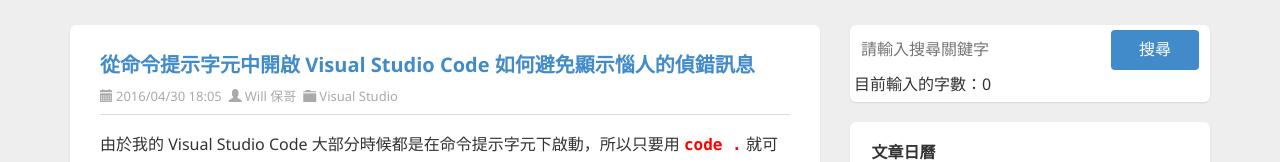
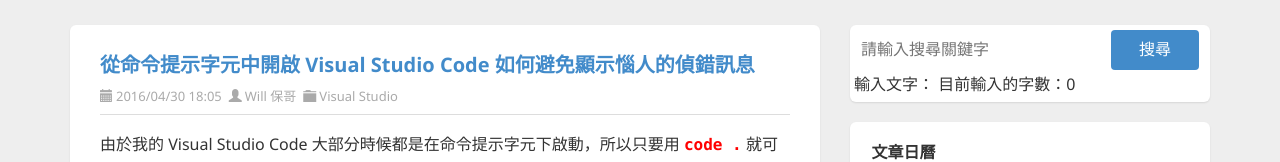
Before and after one commit to dannypc1628/AngularLearn, an Angular app: page / in a window 1280 px wide. Shown: the part 229-391 px from the top of the page. Built offline with nearby package versions, Linux system fonts and the light colour scheme.

Commit message:
練習雙向繫結

```diff
--- a/src/app/app.component.html
+++ b/src/app/app.component.html
@@ -76,12 +76,12 @@
             <div class="widget-content">
                 <div id="searchbox">
                   <input type="text"
-                  (keyup)="keyin($event.target.value)"
-                  (keyup.escape)="keyesc($event.target)"
+                  [(ngModel)]="keyword"
+                  (keyup.escape)="keyesc()"
                   placeholder="請輸入搜尋關鍵字" accesskey="s">
                   <input type="button" value="搜尋" id="searchbutton">
                 </div>
-                <div>目前輸入的字數：{{textcount}}</div>
+                <div>輸入文字：{{keyword}} 目前輸入的字數：{{keyword.length}}</div>
             </div>
           </div>
           <!-- Search END -->
--- a/src/app/app.component.ts
+++ b/src/app/app.component.ts
@@ -7,12 +7,9 @@
 })
 export class AppComponent {
   title = 'demo1';
-  textcount = 0;
-  keyin(text: string) {
-    this.textcount = text.length;
-  }
-  keyesc(input: HTMLInputElement) {
-    input.value = '';
-    this.textcount = 0;
+  keyword = '';
+
+  keyesc() {
+    this.keyword = '';
   }
 }
--- a/src/app/app.module.ts
+++ b/src/app/app.module.ts
@@ -7,7 +7,7 @@
 import { FooterComponent } from './footer/footer.component';
 import { SocialIconsComponent } from './social-icons/social-icons.component';
 
-
+import { FormsModule } from '@angular/forms';
 
 @NgModule({
   declarations: [
@@ -18,7 +18,8 @@
     ],
   imports: [
     BrowserModule,
-    AppRoutingModule
+    AppRoutingModule,
+    FormsModule
   ],
   providers: [],
   bootstrap: [AppComponent]
```
